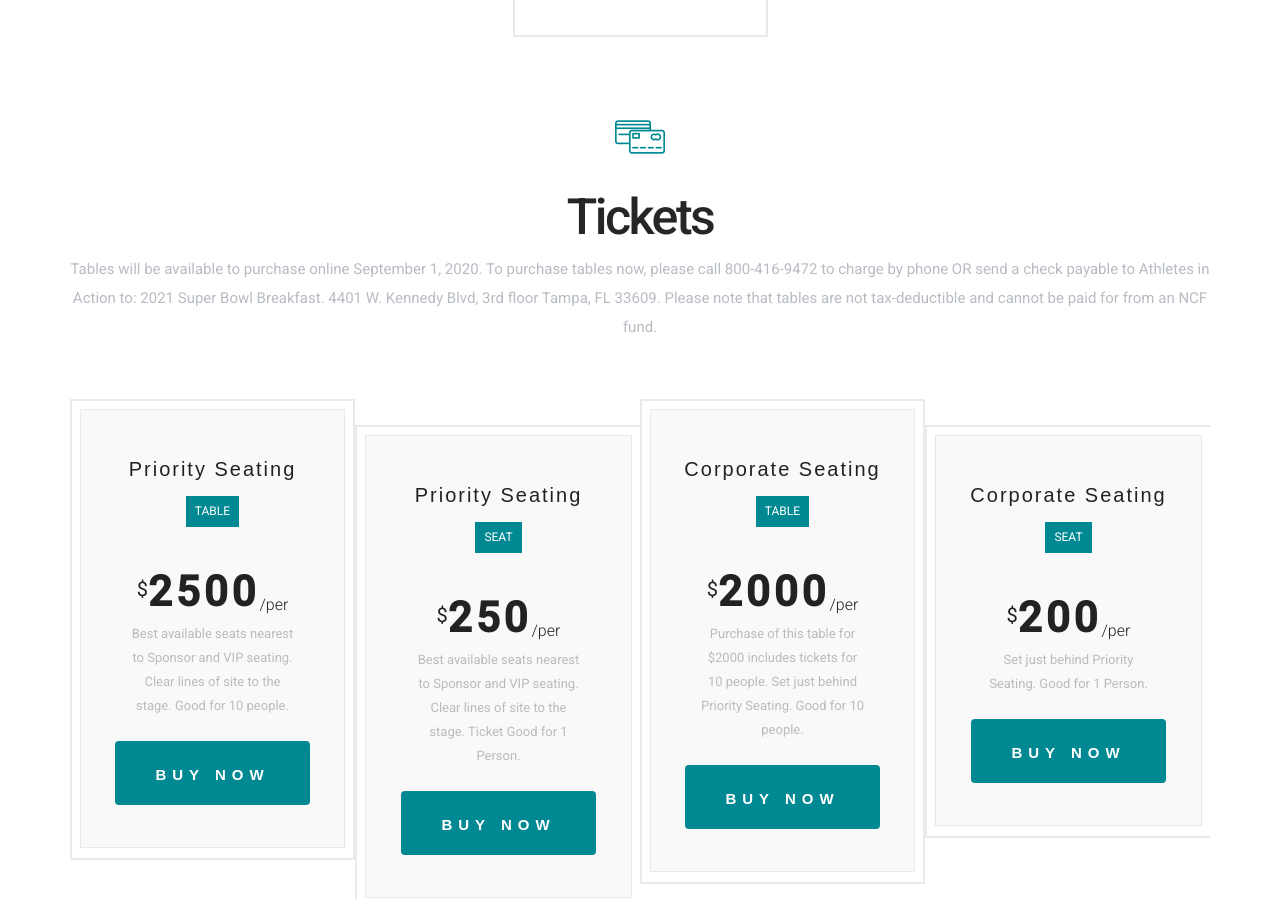
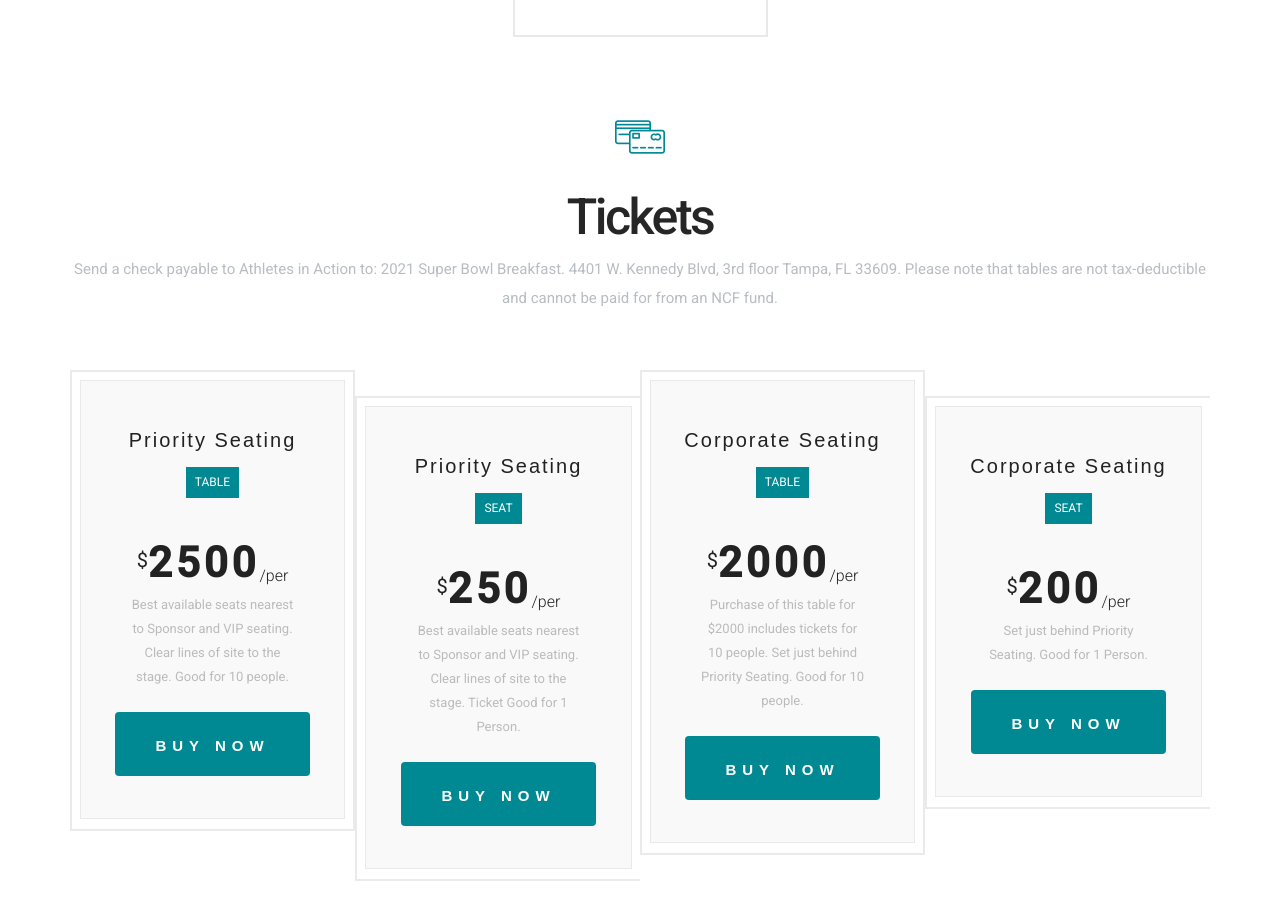
Before and after one commit to AIAUSA/Superbowl, a Jekyll site: the page built from index.md, in a window 1280 px wide and 900 px high, scrolled down 4056 px. Built offline with Jekyll 4.4.1, drawn with Linux system fonts in a browser that asks for light colours; some web fonts are replaced; comment, search, counter and statistics services are not loaded.

Commit message:
Update from Forestry.io AIA Digital updated index.md AIA Digital updated _data/tickets.yml

```diff
--- a/_data/tickets.yml
+++ b/_data/tickets.yml
@@ -6,7 +6,7 @@
     of site to the stage. Good for 10 people.
   seat-desc: Best available seats nearest to Sponsor and VIP seating. Clear lines
     of site to the stage. Ticket Good for 1 Person.
-  purchase-link: ''
+  purchase-link: https://secure.ministrysync.com/ministrysync/event/?e=20537
   sold-out: false
 - name: Corporate
   table-cost: "2000"
@@ -14,5 +14,5 @@
   table-desc: Purchase of this table for $2000 includes tickets for 10 people. Set
     just behind Priority Seating. Good for 10 people.
   seat-desc: Set just behind Priority Seating. Good for 1 Person.
-  purchase-link: ''
+  purchase-link: https://secure.ministrysync.com/ministrysync/event/?e=20537
   sold-out: false
--- a/index.md
+++ b/index.md
@@ -54,11 +54,9 @@
   block: sponsors
 - template: tickets
   block: prices
-  content: 'Tables will be available to purchase online September 1, 2020. To purchase
-    tables now, please call 800-416-9472 to charge by phone OR send a check payable
-    to Athletes in Action to: 2021 Super Bowl Breakfast. 4401 W. Kennedy Blvd, 3rd
-    floor Tampa, FL 33609. Please note that tables are not tax-deductible and cannot
-    be paid for from an NCF fund.'
+  content: 'Send a check payable to Athletes in Action to: 2021 Super Bowl Breakfast.
+    4401 W. Kennedy Blvd, 3rd floor Tampa, FL 33609. Please note that tables are not
+    tax-deductible and cannot be paid for from an NCF fund.'
 - template: gallery
   block: gallery
 - template: committee
```
